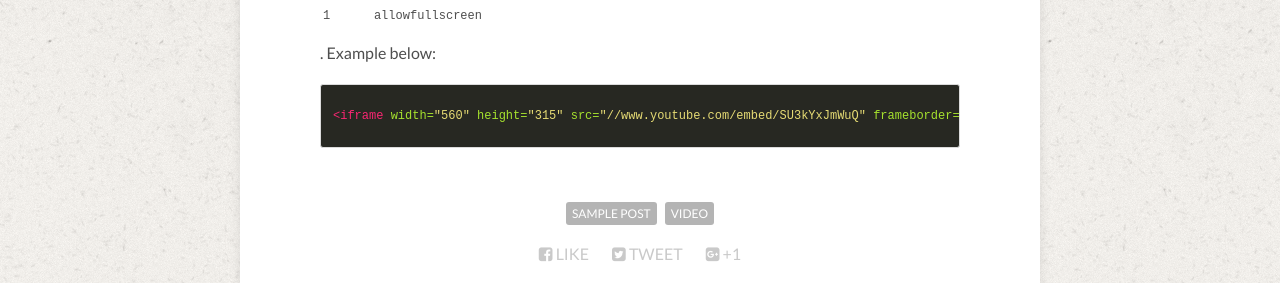
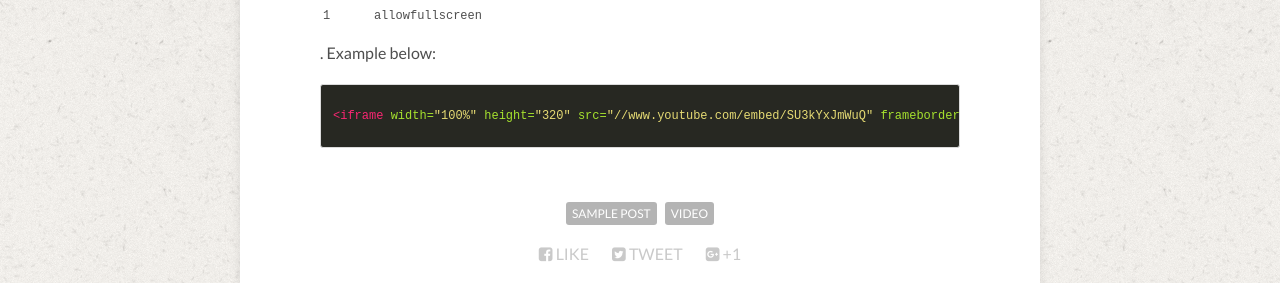
Before and after one commit to MinfeiZhou/MinfeiZhou.github.io, a Jekyll site: the page built from _posts/2013-06-25-video-post.md, in a window 1280 px wide and 900 px high, scrolled down 855 px. Shown: the part 151-434 px from the top of the window. Built offline with Jekyll 4.4.1, drawn with Linux system fonts in a browser that asks for light colours; nearby versions of some CDN libraries; library files that are not in the unit come from our copies; comment, search, counter and statistics services are not loaded.

Commit message:
修改视频的宽高

```diff
--- a/_posts/2013-06-25-video-post.md
+++ b/_posts/2013-06-25-video-post.md
@@ -12,5 +12,5 @@ Video embeds are responsive and scale with the width of the main content block w
 Not sure if this only effects Kramdown or if it's an issue with Markdown in general. But adding YouTube video embeds causes errors when building your Jekyll site. To fix add a space between the `<iframe>` tags and remove `allowfullscreen`. Example below:
 
 {% highlight html %}
-<iframe width="560" height="315" src="//www.youtube.com/embed/SU3kYxJmWuQ" frameborder="0"> </iframe>
+<iframe width="100%" height="320" src="//www.youtube.com/embed/SU3kYxJmWuQ" frameborder="0"> </iframe>
 {% endhighlight %}
```
